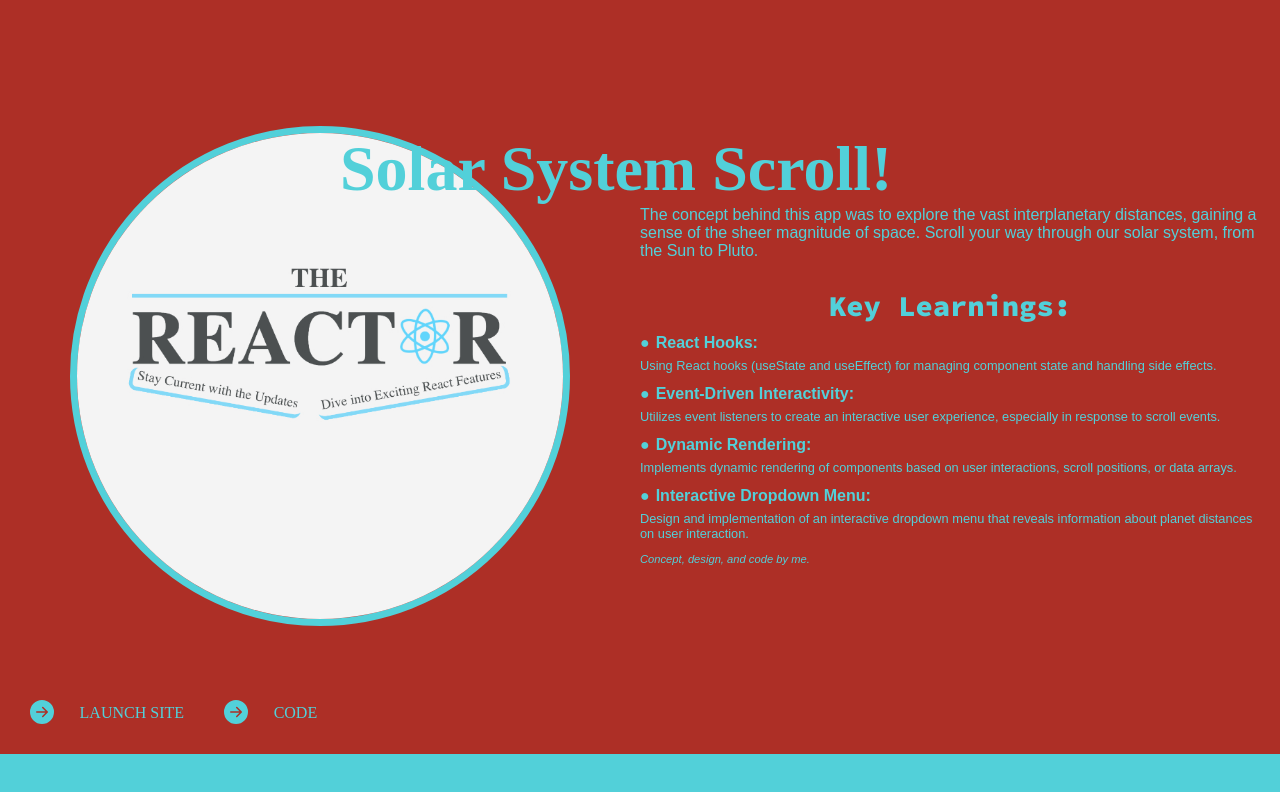
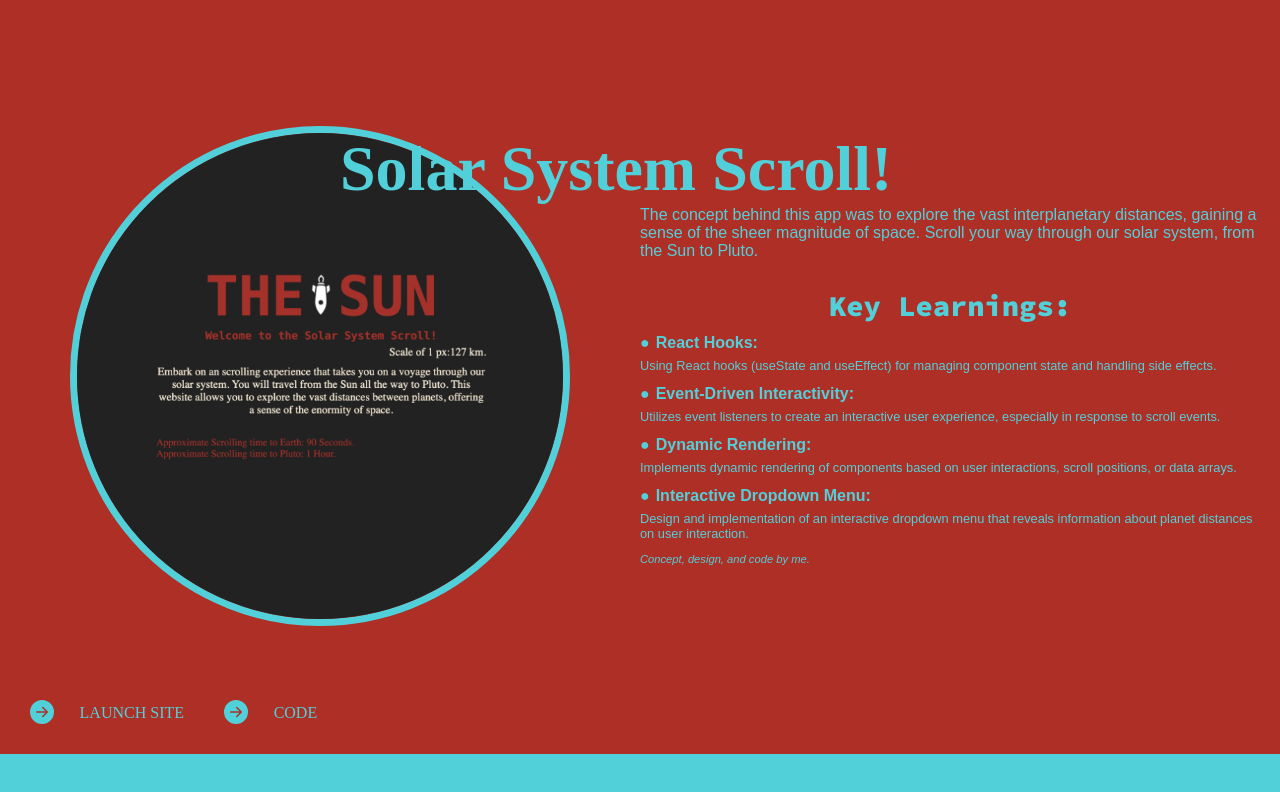
Before and after one commit to Wallenborg/front-port, a React (Create React App) app: page / in a window 1280 px wide. Shown: the part 722-1514 px from the top of the page. Built offline with nearby package versions, Linux system fonts and the light colour scheme; a web font is replaced by a local one.

Commit message:
fix img link

```diff
--- a/src/data.js
+++ b/src/data.js
@@ -47,7 +47,7 @@ export const projects = [
     cl: "var(--clr-primary)",
     link1: "https://solar-system-scroll.netlify.app/",
     link2: "https://github.com/Wallenborg/react-solar-system",
-    imgSrc: require("./img/webimg008.jpg"),
+    imgSrc: require("./img/webimg001.jpg"),
     link: true,
   },
 
```
